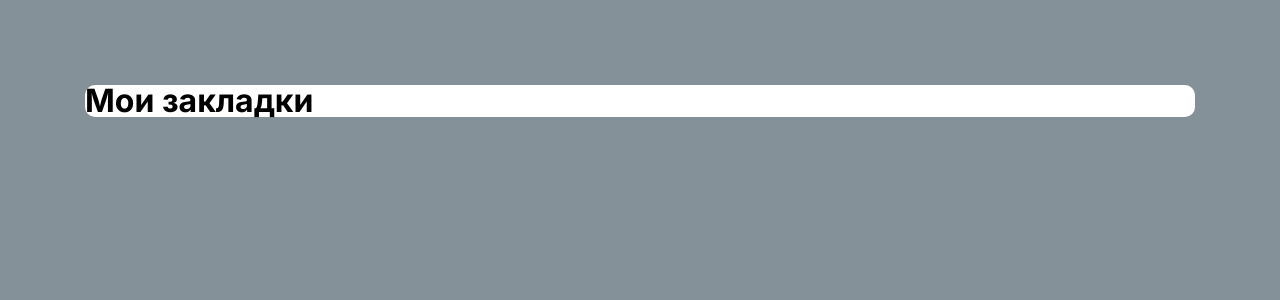
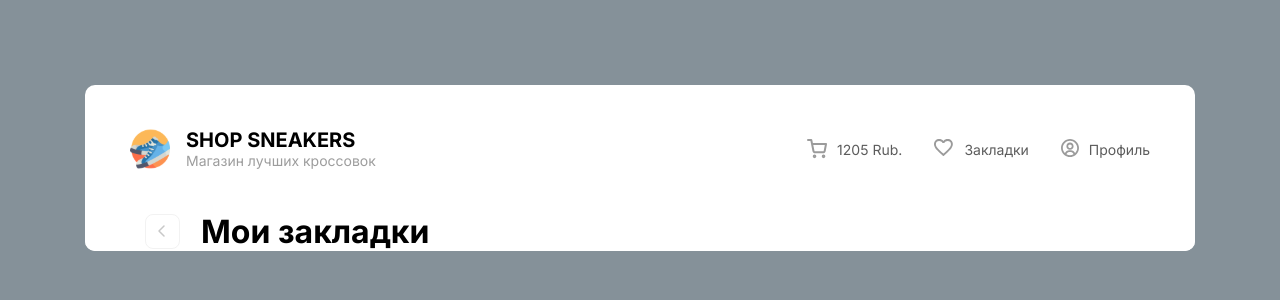
Before and after one commit to AntonKrivelo/ReactSneakers, a React (Create React App) app in the folder sneakers-app/: page /favourite in a window 1280 px wide. Shown: the top 300 px of the page. Built offline with nearby package versions, Linux system fonts and the light colour scheme; no server answers.

Commit message:
refactoring code all

```diff
--- a/sneakers-app/src/App.js
+++ b/sneakers-app/src/App.js
@@ -4,6 +4,7 @@ import Favourite from './Components/Favourite/Favourite';
 import { Route, Routes } from 'react-router-dom';
 import Home from './Components/Home/Home';
 import './index.scss';
+import Header from './Components/Header/Header';
 
 
 function App() {
@@ -57,6 +58,8 @@ const onChangeValue = (e) => {
 
   return (
       <div className="wrapper">
+        <div className="container">
+          <Header openOnClickCart={openOnClickCart} />
             <Routes>
                 <Route path="/" element={<Home
                 items={items}
@@ -74,6 +77,7 @@ const onChangeValue = (e) => {
                 <Route path="/favourite" element={<Favourite />} exact/>
             </Routes>
         </div>
+      </div>
   );
 }
 
--- a/sneakers-app/src/Components/Favourite/Favourite.jsx
+++ b/sneakers-app/src/Components/Favourite/Favourite.jsx
@@ -1,12 +1,20 @@
 import React from "react";
 import './Favourite.scss';
-
-
+import backIcon from '../../Icons/Favourite/back.svg';
+import { NavLink } from "react-router-dom";
 
 const Favourite = () => {
     return (
         <div className="favourite-page">
-            <h1 className="favourite-page-title">Мои закладки</h1>
+            <div className="favourite-page-header">
+                <NavLink to='/'>
+                    <img src={backIcon} alt="back-icon" />
+                </NavLink>
+                <h1 className="favourite-page-header-title">Мои закладки</h1>
+            </div>
+            <div>
+
+            </div>
         </div>
     )
 }
--- a/sneakers-app/src/Components/Favourite/Favourite.scss
+++ b/sneakers-app/src/Components/Favourite/Favourite.scss
@@ -1,11 +1,20 @@
 .favourite-page {
     background-color: #FFF;
 	border-radius: 10px;
+    &-header {
+        margin-left: 60px;
+        display: flex;
+        column-gap: 21px;
+        align-items: center;
+        &-title {
+            font-weight: 700;
+            font-size: 32px;
+        }
+        img {
+            cursor: pointer;
+            height: 35px;
+            width: 35px;
+        }
 
-    &-title {
-        font-weight: 700;
-        font-size: 32px;
-        line-height: 100%;
-        margin-bottom: 20px;
     }
 }
--- a/sneakers-app/src/Components/Home/Home.jsx
+++ b/sneakers-app/src/Components/Home/Home.jsx
@@ -2,7 +2,6 @@ import React from "react";
 import SearchBlock from '../SearchBlock/SearchBlock';
 import Card from '../Card/Card';
 import Drawer from '../Drawer/Drawer';
-import Header from '../Header/Header';
 import '../../index.scss';
 
 
@@ -22,8 +21,7 @@ const Home = ({items,
 
 
     return (
-        <div className="container">
-              <Header openOnClickCart={openOnClickCart} />
+        <div>
               {
               openCart ? <Drawer removeCartItem={removeCartItem} openOnClickCart={openOnClickCart} cartItems={cartItems} closeOverlayCart={closeOverlayCart} /> : null
               }
```
Also changed, not shown: sneakers-app/src/Icons/Favourite/back.svg (added). Lines whose indentation alone changed are shown as unchanged.
